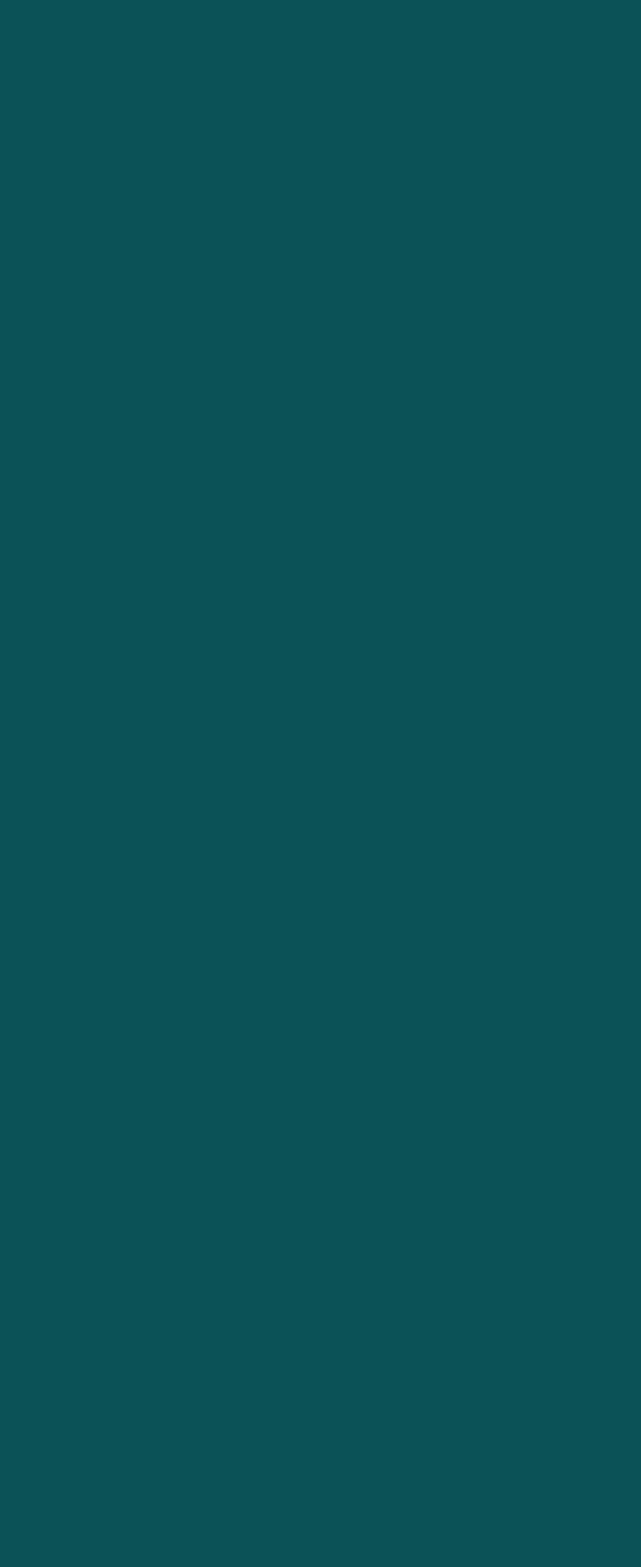
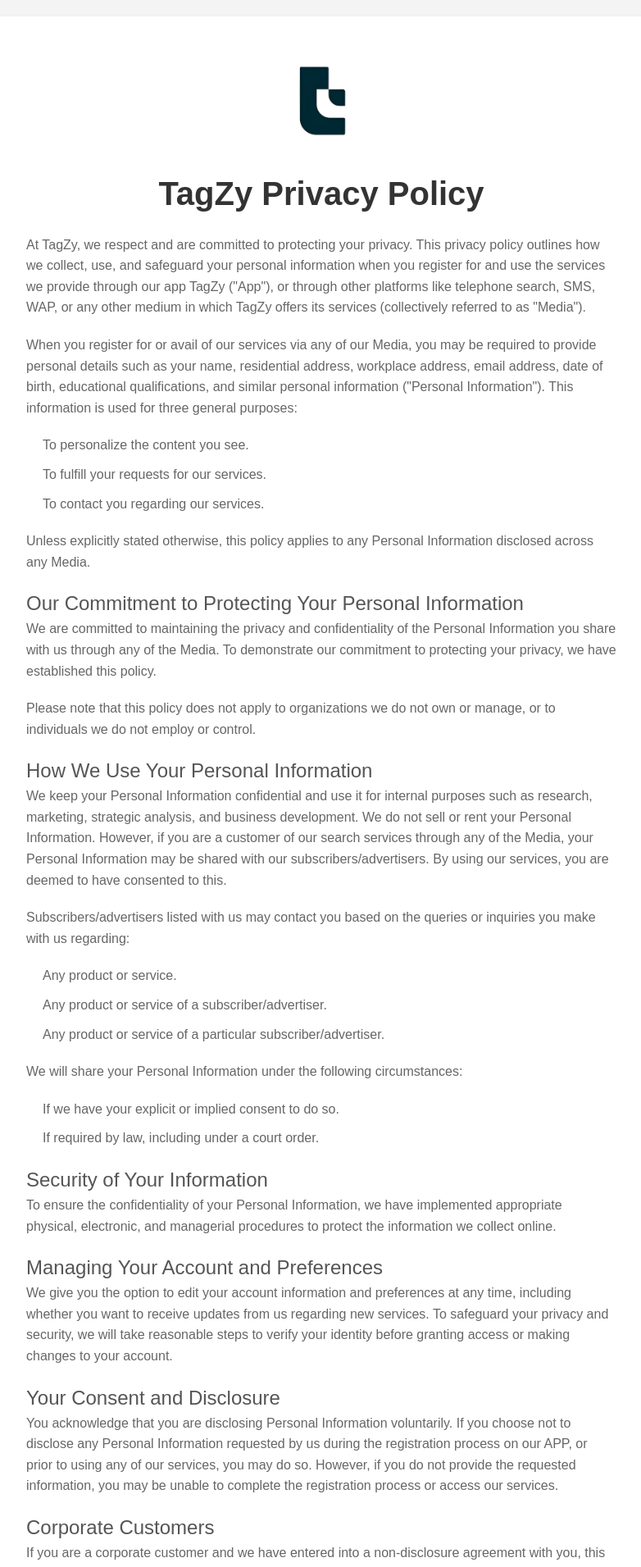
Before and after one commit to sangamesh4514/tagzy, a React (Create React App) app: page /privacyPolicy in a window 1280 px wide. Before the commit this address had no page. Shown: the top 1911 px of the page at 82% size, without its empty margins (248-1030 px from the left). Before the commit the page ends 800 px from the top, so only its background shows below. Built offline with nearby package versions, Linux system fonts and the light colour scheme.

Commit message:
add privacyPolicy

```diff
--- a/src/App.js
+++ b/src/App.js
@@ -3,6 +3,7 @@
 import Comingsoon from './pages/Comingsoon'
 import Greet from './pages/greet/Greet'
 import NewPage from './pages/NewPage'
+import PrivacyPolicy from './pages/utils/privacyPolicy'
 const App = () => {
   return (
     <div>
@@ -11,6 +12,7 @@
           <Route path='/' element={<Comingsoon />} />
           <Route path='/new' element={<NewPage />} />
           <Route path='/greet' element={<Greet />} />
+          <Route path='/privacyPolicy' element={<PrivacyPolicy />} />
         </Routes>
       </BrowserRouter>
     </div>
--- /dev/null
+++ b/src/pages/utils/privacyPolicy.css
@@ -0,0 +1,57 @@
+.privacy-container {
+    display: flex;
+    justify-content: center;
+    align-items: center;
+    min-height: 100vh;
+    background-color: #f4f4f4;
+    padding: 20px;
+  }
+
+  .privacy-content {
+    background-color: #fff;
+    padding: 40px;
+    border-radius: 10px;
+    box-shadow: 0 4px 8px rgba(0, 0, 0, 0.1);
+    max-width: 800px;
+    width: 100%;
+    text-align: left;
+  }
+
+  h1 {
+    color: #333;
+    text-align: center;
+    margin-bottom: 20px;
+    font-size: 2.5rem;  /* Increase the size */
+    font-weight: bold;  /* Make it bolder */
+  }
+
+  h2 {
+    color: #555;
+    margin-top: 20px;
+    font-size: 1.5rem;
+  }
+
+  p, ul {
+    color: #666;
+    line-height: 1.6;
+    margin-bottom: 20px;
+  }
+
+  ul {
+    padding-left: 20px;
+  }
+
+  ul li {
+    margin-bottom: 10px;
+  }
+
+  .logo-container {
+    display: flex;
+    justify-content: center;
+    margin-bottom: 20px;
+  }
+
+  .logo {
+    width: 100px; /* Adjust the logo size */
+    height: auto; /* Maintain aspect ratio */
+  }
--- /dev/null
+++ b/src/pages/utils/privacyPolicy.jsx
@@ -0,0 +1,77 @@
+import React from 'react';
+import './privacyPolicy.css'; // Add custom CSS for styling
+
+const PrivacyPolicy = () => {
+  return (
+    <div className="privacy-container">
+      <div className="privacy-content">
+      <div className="logo-container">
+          <img src="/logo.png" alt="TagZy Logo" className="logo" />
+        </div>
+        <h1>TagZy Privacy Policy</h1>
+        <p>
+          At TagZy, we respect and are committed to protecting your privacy. This privacy policy outlines how we collect, use, and safeguard your personal information when you register for and use the services we provide through our app TagZy ("App"), or through other platforms like telephone search, SMS, WAP, or any other medium in which TagZy offers its services (collectively referred to as "Media").
+        </p>
+        <p>
+          When you register for or avail of our services via any of our Media, you may be required to provide personal details such as your name, residential address, workplace address, email address, date of birth, educational qualifications, and similar personal information ("Personal Information"). This information is used for three general purposes:
+        </p>
+        <ul>
+          <li>To personalize the content you see.</li>
+          <li>To fulfill your requests for our services.</li>
+          <li>To contact you regarding our services.</li>
+        </ul>
+        <p>
+          Unless explicitly stated otherwise, this policy applies to any Personal Information disclosed across any Media.
+        </p>
+        <h2>Our Commitment to Protecting Your Personal Information</h2>
+        <p>
+          We are committed to maintaining the privacy and confidentiality of the Personal Information you share with us through any of the Media. To demonstrate our commitment to protecting your privacy, we have established this policy.
+        </p>
+        <p>
+          Please note that this policy does not apply to organizations we do not own or manage, or to individuals we do not employ or control.
+        </p>
+        <h2>How We Use Your Personal Information</h2>
+        <p>
+          We keep your Personal Information confidential and use it for internal purposes such as research, marketing, strategic analysis, and business development. We do not sell or rent your Personal Information. However, if you are a customer of our search services through any of the Media, your Personal Information may be shared with our subscribers/advertisers. By using our services, you are deemed to have consented to this.
+        </p>
+        <p>
+          Subscribers/advertisers listed with us may contact you based on the queries or inquiries you make with us regarding:
+        </p>
+        <ul>
+          <li>Any product or service.</li>
+          <li>Any product or service of a subscriber/advertiser.</li>
+          <li>Any product or service of a particular subscriber/advertiser.</li>
+        </ul>
+        <p>
+          We will share your Personal Information under the following circumstances:
+        </p>
+        <ul>
+          <li>If we have your explicit or implied consent to do so.</li>
+          <li>If required by law, including under a court order.</li>
+        </ul>
+        <h2>Security of Your Information</h2>
+        <p>
+          To ensure the confidentiality of your Personal Information, we have implemented appropriate physical, electronic, and managerial procedures to protect the information we collect online.
+        </p>
+        <h2>Managing Your Account and Preferences</h2>
+        <p>
+          We give you the option to edit your account information and preferences at any time, including whether you want to receive updates from us regarding new services. To safeguard your privacy and security, we will take reasonable steps to verify your identity before granting access or making changes to your account.
+        </p>
+        <h2>Your Consent and Disclosure</h2>
+        <p>
+          You acknowledge that you are disclosing Personal Information voluntarily. If you choose not to disclose any Personal Information requested by us during the registration process on our APP, or prior to using any of our services, you may do so. However, if you do not provide the requested information, you may be unable to complete the registration process or access our services.
+        </p>
+        <h2>Corporate Customers</h2>
+        <p>
+          If you are a corporate customer and we have entered into a non-disclosure agreement with you, this policy does not affect that contract in any way.
+        </p>
+        <h2>Contact Us</h2>
+        <p>
+          If you have any questions or concerns regarding this privacy policy, please contact us at info@tagzy.in.
+        </p>
+      </div>
+    </div>
+  );
+};
+
+export default PrivacyPolicy;
```
Also changed, not shown: public/logo.png, public/logo1.png.
